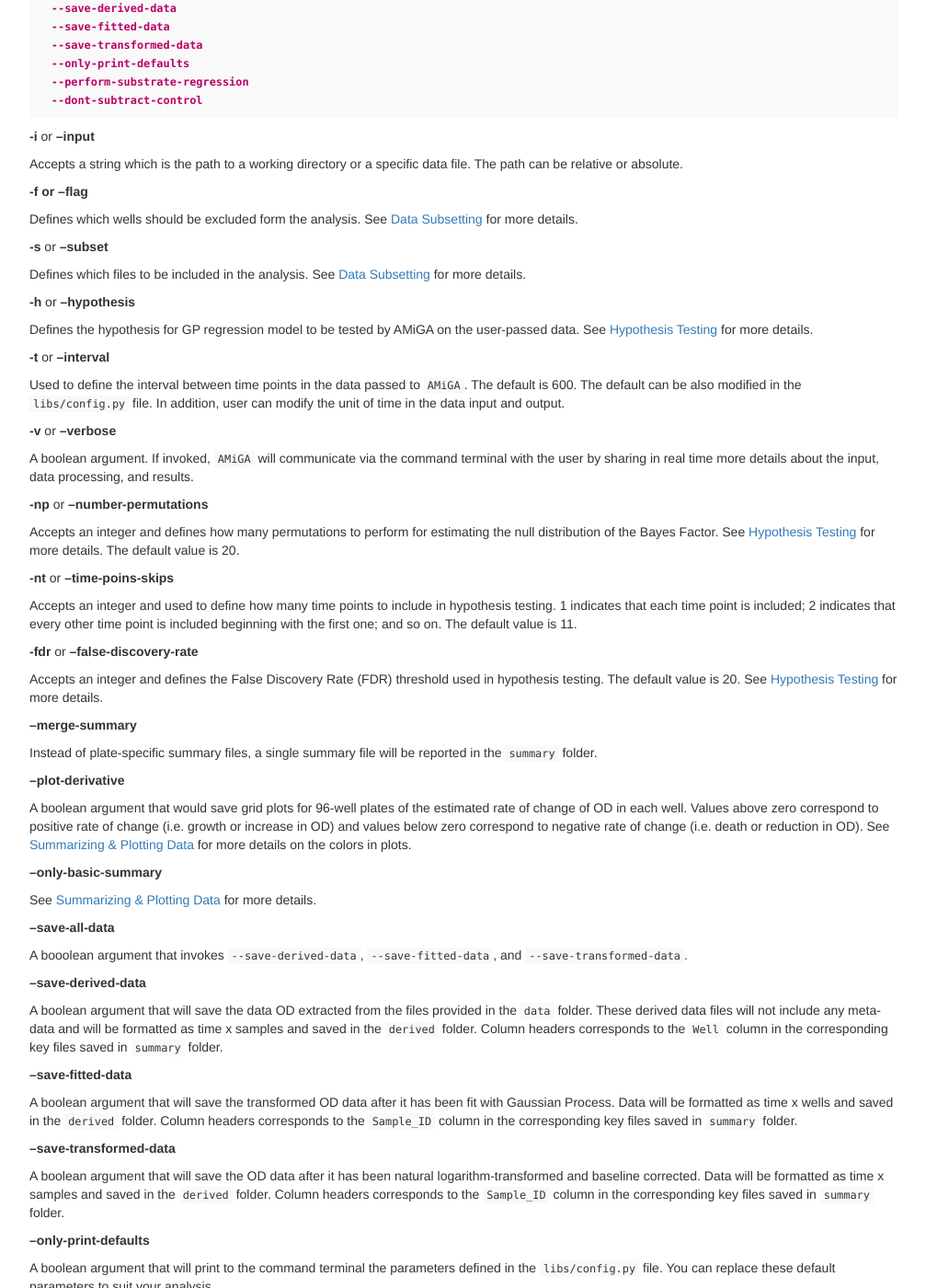
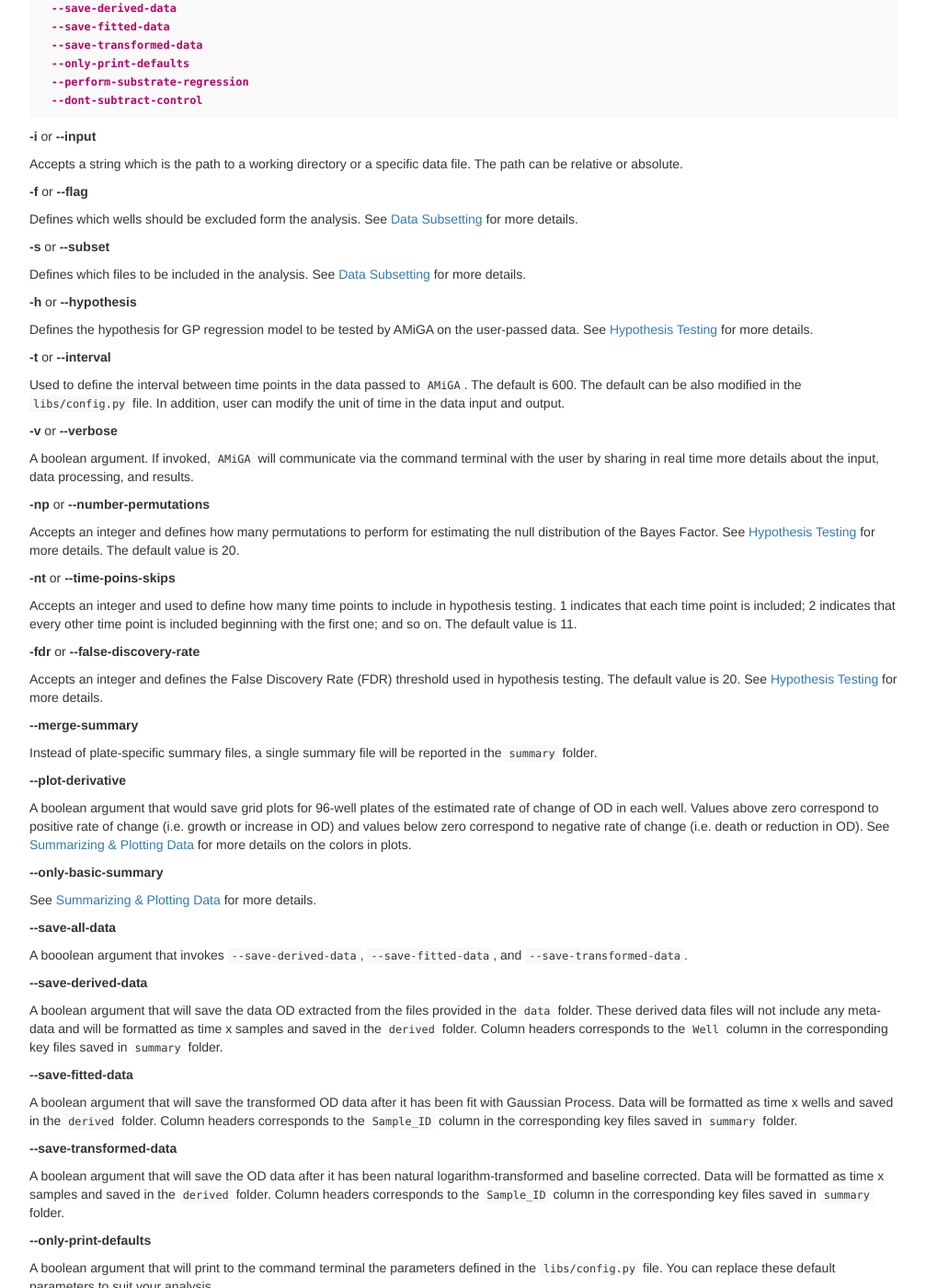
Before and after one commit to firasmidani/amiga, a Jekyll site: the page built from docs/_posts/2020-04-16-command-line-interface.md, in a window 1280 px wide and 1400 px high, scrolled down 754 px. Shown: the whole window at 92% size, without its empty margins (233-1240 px from the left). Built offline with Jekyll 4.4.1, drawn with Linux system fonts in a browser that asks for light colours; some of the changed text lies outside the part shown.

Commit message:
markdown formatting

````diff
--- a/docs/_posts/2020-04-16-command-line-interface.md
+++ b/docs/_posts/2020-04-16-command-line-interface.md
@@ -49,74 +49,74 @@ optional arguments:
   --dont-subtract-control
 ```
 
-**-i** or **--input**
+**-i** or **\-\-input**
 
 Accepts a string which is the path to a working directory or a specific data file. The path can be relative or absolute.
 
-**-f or --flag**
+**-f** or **\-\-flag**
 
 Defines which wells should be excluded form the analysis. See [Data Subsetting](/amiga/doc/subsetting.html) for more details.
 
-**-s** or **--subset**
+**-s** or **\-\-subset**
 
 Defines which files to be included in the analysis. See [Data Subsetting](/amiga/doc/subsetting.html) for more details.
 
-**-h** or **--hypothesis**
+**-h** or **\-\-hypothesis**
 
 Defines the hypothesis for GP regression model to be tested by AMiGA on the user-passed data. See [Hypothesis Testing](/amiga/doc/hypothesistesting.html) for more details.
 
-**-t** or **--interval**
+**-t** or **\-\-interval**
 
 Used to define the interval between time points in the data passed to `AMiGA`. The default is 600. The default can be also modified in the `libs/config.py` file. In addition, user can modify the unit of time in the data input and output.
 
-**-v** or **--verbose**
+**-v** or **\-\-verbose**
 
 A boolean argument. If invoked, `AMiGA` will communicate via the command terminal with the user by sharing in real time more details about the input, data processing, and results.
 
-**-np** or **--number-permutations**
+**-np** or **\-\-number-permutations**
 
 Accepts an integer and defines how many permutations to perform for estimating the null distribution of the Bayes Factor. See [Hypothesis Testing](/amiga/doc/hypothesistesting.html) for more details. The default value is 20.
 
-**-nt** or **--time-poins-skips**
+**-nt** or **\-\-time-poins-skips**
 
 Accepts an integer and used to define how many time points to include in hypothesis testing. 1 indicates that each time point is included; 2 indicates that every other time point is included beginning with the first one; and so on. The default value is 11.
 
-**-fdr** or **--false-discovery-rate**
+**-fdr** or **\-\-false-discovery-rate**
 
 Accepts an integer and defines the False Discovery Rate (FDR) threshold used in hypothesis testing. The default value is 20. See [Hypothesis Testing](/amiga/doc/hypothesistesting.html) for more details.
 
-**--merge-summary**
+**\-\-merge-summary**
 
 Instead of plate-specific summary files, a single summary file will be reported in the `summary` folder.
 
-**--plot-derivative**
+**\-\-plot-derivative**
 
 A boolean argument that would save grid plots for 96-well plates of the estimated rate of change of OD in each well. Values above zero correspond to positive rate of change (i.e. growth or increase in OD) and values below zero correspond to negative rate of change (i.e. death or reduction in OD). See [Summarizing & Plotting Data](/amiga/doc/plotting.html) for more details on the colors in plots.
 
-**--only-basic-summary**
+**\-\-only-basic-summary**
 
 See [Summarizing & Plotting Data](/amiga/doc/plotting.html) for more details.
 
-**--save-all-data**
+**\-\-save-all-data**
 
 A booolean argument that invokes `--save-derived-data`, `--save-fitted-data`, and `--save-transformed-data`.
 
-**--save-derived-data**
+**\-\-save-derived-data**
 
 A boolean argument that will save the data OD extracted from the files provided in the `data` folder. These derived data files will not include any meta-data and will be formatted as time x samples and saved in the `derived` folder. Column headers corresponds to the `Well` column in the corresponding key files saved in `summary` folder.
 
-**--save-fitted-data**
+**\-\-save-fitted-data**
 
 A boolean argument that will save the transformed OD data after it has been fit with Gaussian Process. Data will be formatted as time x wells and saved in the `derived` folder. Column headers corresponds to the `Sample_ID` column in the corresponding key files saved in `summary` folder.
 
-**--save-transformed-data**
+**\-\-save-transformed-data**
 
 A boolean argument that will save the OD data after it has been natural logarithm-transformed and baseline corrected. Data will be formatted as time x samples and saved in the `derived` folder. Column headers corresponds to the `Sample_ID` column in the corresponding key files saved in `summary` folder.
 
-**--only-print-defaults**
+**\-\-only-print-defaults**
 
 A boolean argument that will print to the command terminal the parameters defined in the `libs/config.py` file. You can replace these default parameters to suit your analysis.
 
-**--dont-subtract-control**
+**\-\-dont-subtract-control**
 
 A boolean argument on whether to condition samples on controls (i.e. subtract control growth curve from treatment growth curve) before testing for differences in growth using GP inference. See [Hypothesis Testing](/amiga/doc/hypothesistesting.html) for more details.
````
Also changed, not shown: docs/_posts/2020-03-23-example.md (+6 -39 lines).
